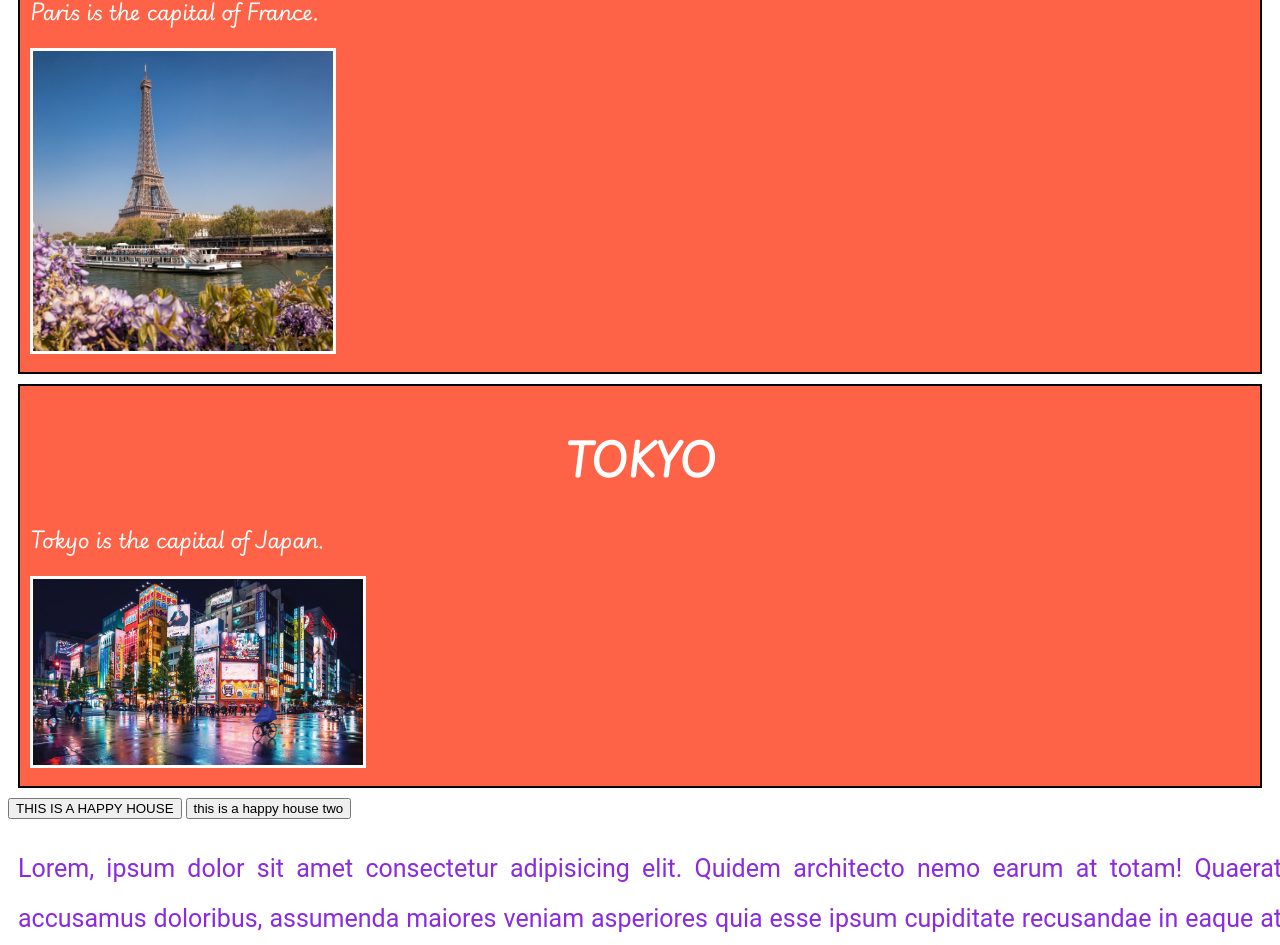
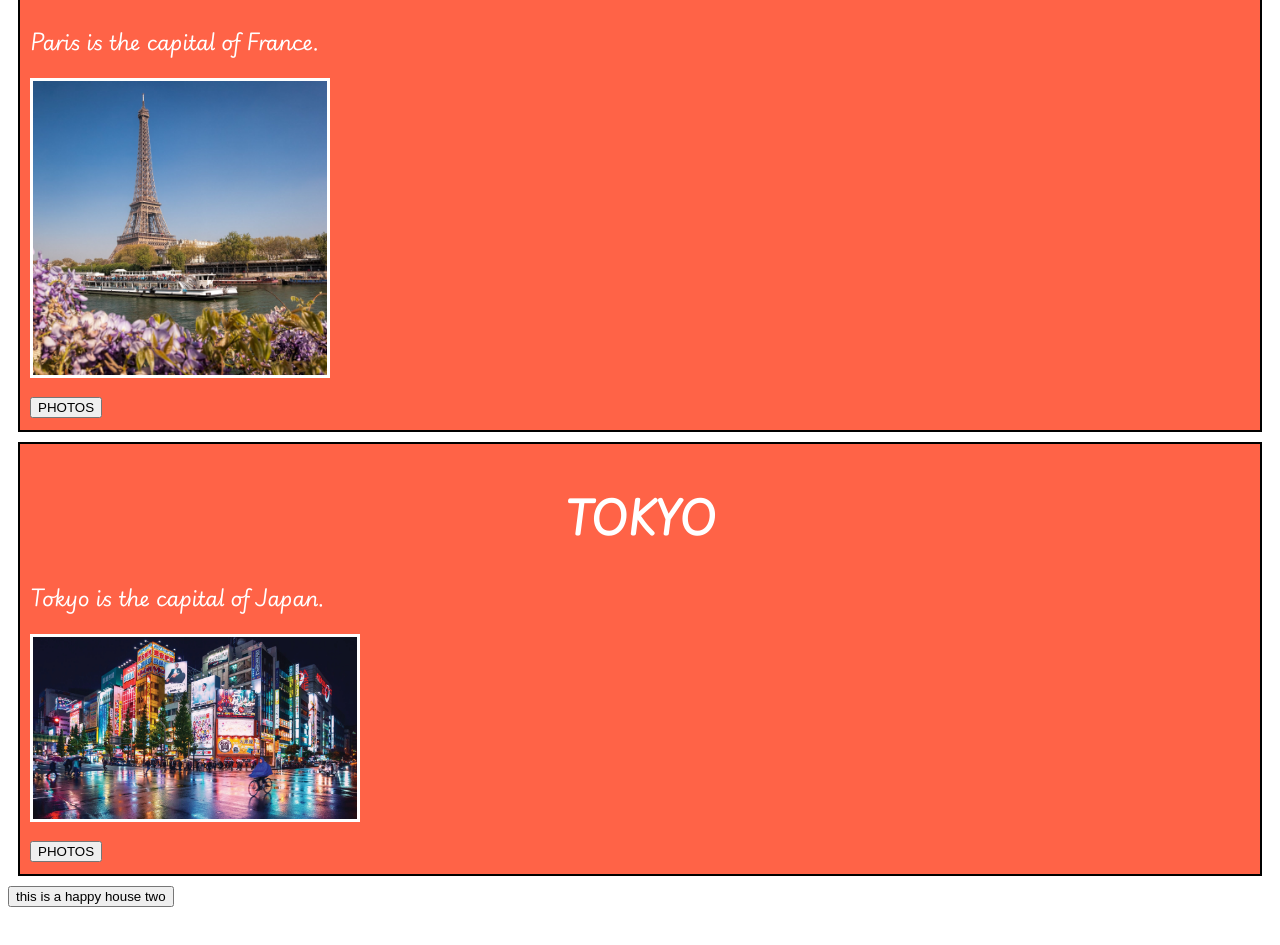
Before and after one commit to Rimus0cod/first-web-site, a plain HTML site: page index.html in a window 1280 px wide. Shown: the part 756-1701 px from the top of the page. Drawn offline with Linux system fonts and the light colour scheme.

Commit message:
Block model

```diff
--- a/index.html
+++ b/index.html
@@ -16,22 +16,35 @@
     <div class="city">
       <h2>London</h2>
       <p>London is the capital of England.</p>
-      <img class="img1" src="/picrtures/Big-Ben-London.webp" alt="">
+      <img class="img1" src="/picrtures/Big-Ben-London.webp" alt="" />
+      <form action="https://ru.freepik.com/photos/лондон">
+        <button id="btn-1">Photos</button>
+      </form>
     </div>
 
     <div class="city">
       <h2>Paris</h2>
       <p>Paris is the capital of France.</p>
-      <img class="img2" src="./picrtures/caption.jpg" alt="">
+      <img class="img2" src="./picrtures/caption.jpg" alt="" />
+      <form action="https://ru.freepik.com/photos/paris">
+        <button id="btn-1">Photos</button>
+      </form>
     </div>
 
     <div class="city">
       <h2>Tokyo</h2>
       <p>Tokyo is the capital of Japan.</p>
-      <img class="img3" src="./picrtures/japan_tokyo_akihabara_AdobeStock_295310062_Editorial_Use_Only.webp" alt="">
+      <img
+        class="img3"
+        src="./picrtures/japan_tokyo_akihabara_AdobeStock_295310062_Editorial_Use_Only.webp"
+        alt=""
+      />
+      <form action="https://ru.freepik.com/photos/токио">
+        <button id="btn-1">Photos</button>
+      </form>
     </div>
 
-    <button id="btn-1">This is a happy house</button>
+
 
     <button id="btn-2">This is a happy house TWO</button>
 
--- a/style.css
+++ b/style.css
@@ -62,12 +62,15 @@ a {
 .img1 {
   width: 300px;
   border: 3px solid rgb(255, 255, 255);
+  box-sizing: border-box;
 }
 .img2 {
   width: 300px;
   border: 3px solid rgb(255, 255, 255);
+  box-sizing: border-box;
 }
 .img3 {
   width: 330px;
   border: 3px solid rgb(255, 255, 255);
+  box-sizing: border-box;
 }
```
